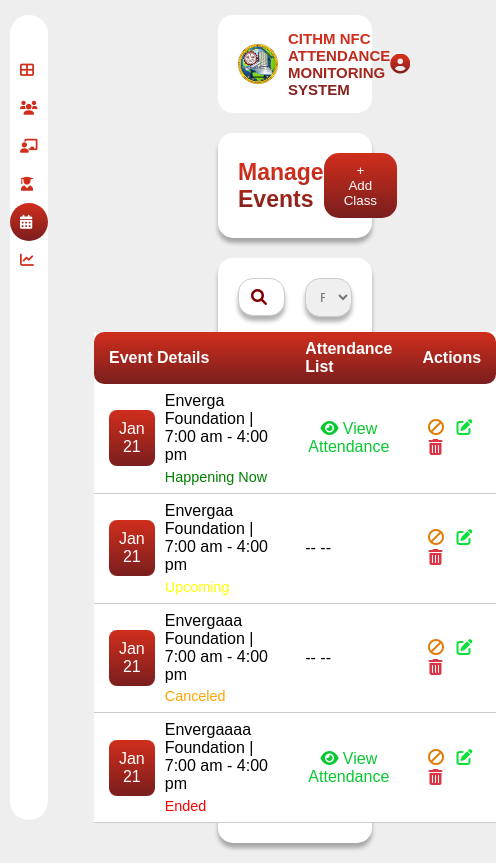
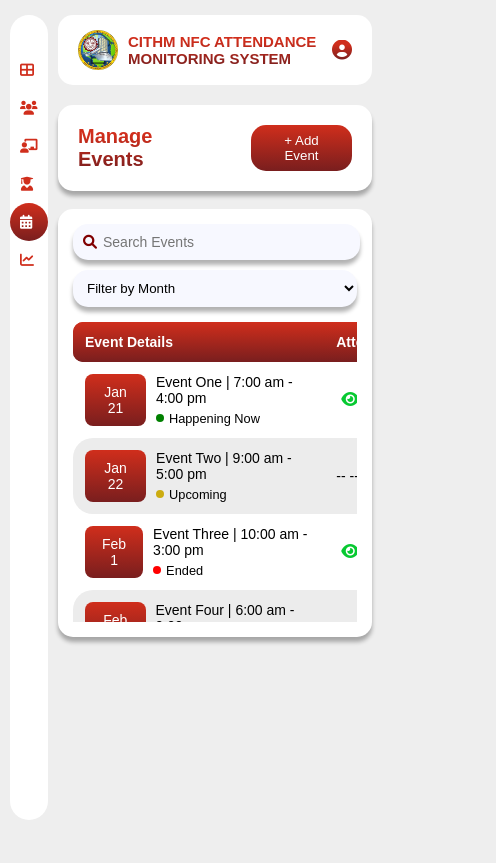
Before and after one commit to JeduSan/nfc-frontend, a Vue app: page /admin/manage-events in a window 390 px wide. Shown: the whole page, 496 px wide, since content can reach past the window. Built offline with nearby package versions, Linux system fonts and the light colour scheme.

Commit message:
huhu
added class list page
fixed manage event responsiveness
added new route path on index.js
fixed styles on table.css ,
added route on manage class
fixed style on mange teacher

```diff
--- a/src/router/index.js
+++ b/src/router/index.js
@@ -7,6 +7,7 @@ import ManageClass from '../views/admin/ManageClass.vue';
 import TeacherDashboard from '../views/teacher/Dashboard.vue';
 import ManageTeacher from '../views/admin/ManageTeacher.vue';
 import ManageStudent from '../views/admin/ManageStudent.vue';
+import ClassList from '../views/admin/ClassList.vue';
 
 import ManageEvents from '../views/admin/ManageEvents.vue';
 import Analytics from '../views/admin/Analytics.vue';
@@ -33,7 +34,8 @@ const routes = [
 
 
   // Register Student route
-  { path: '/admin/register-student', component: RegisterStudent, meta: { requiresRole: 'admin' } },  // Added route
+  { path: '/admin/register-student', component: RegisterStudent, meta: { requiresRole: 'admin' } },
+  { path: '/admin/class-list', component: ClassList, meta: { requiresRole: 'admin' } },
 
 
   // Teacher routes
--- a/src/styles/table.css
+++ b/src/styles/table.css
@@ -74,6 +74,7 @@
     border: none;
     border-radius: 15px;
     box-shadow: 0px 5px 4px rgba(0, 0, 0, 0.3);
+    background-color: #f7f8ff;
   }
 
   .search-bar i {
@@ -90,6 +91,7 @@
     border-radius: 15px;
     border: none;
     box-shadow: 0px 5px 4px rgba(0, 0, 0, 0.3);
+    background-color: #f7f8ff;
   }
 
   .data-table {
--- /dev/null
+++ b/src/views/admin/ClassList.vue
@@ -0,0 +1,165 @@
+<template>
+    <div class="page-wrapper">
+      <AdminSidebar />
+      <div class="page-content">
+        <AdminHeader />
+        <div class="page-body">
+          <div class="page-header">
+            <div class="header-content">
+              <div class="header-left">
+                <h1 class="header-title">Class List</h1>
+                <h2 class="header-section">RWLAB1-A</h2>
+                <p class="header-instructor">Instructor: <strong>Juan Dela Cruz</strong></p>
+              </div>
+              <button class="action-button">+ Add Student</button>
+            </div>
+          </div>
+
+          <section class="content-section">
+            <!-- Controls Section with Search -->
+            <div class="controls">
+              <div class="search-bar">
+                <input type="text" v-model="searchQuery" placeholder="Search Name" />
+                <i class="fas fa-search"></i>
+              </div>
+            </div>
+
+            <!-- Table with Students List -->
+            <table class="data-table">
+              <thead>
+                <tr>
+                  <th>Student Name</th>
+                  <th>Year</th>
+                  <th>Course</th>
+                  <th>Remove</th>
+                </tr>
+              </thead>
+              <tbody>
+                <tr
+                  v-for="(student, index) in filteredStudents"
+                  :key="index"
+                  :class="{ 'row-light': index % 2 === 0, 'row-dark': index % 2 !== 0 }"
+                >
+                  <td>{{ student.name }}</td>
+                  <td>{{ student.year }}</td>
+                  <td>{{ student.course }}</td>
+                  <td>
+                    <button class="remove-button" @click="removeStudent(index)">
+                      <i class="fas fa-user-minus"></i>
+                    </button>
+                  </td>
+                </tr>
+              </tbody>
+            </table>
+          </section>
+        </div>
+      </div>
+    </div>
+  </template>
+
+  <script>
+  import AdminSidebar from "@/components/AdminSidebar.vue";
+  import AdminHeader from "@/components/AdminHeader.vue";
+  import '../../styles/table.css';
+
+  export default {
+    components: {
+      AdminSidebar,
+      AdminHeader,
+    },
+    name: 'ClassList',
+    data() {
+      return {
+        searchQuery: '',
+        students: [
+          { name: 'Seki D. Cat', year: '4th Year', course: 'BSTM' },
+          { name: 'Juan Dela Cruz', year: '3rd Year', course: 'BSIT' },
+          { name: 'Anna Smith', year: '2nd Year', course: 'BSCHE' },
+          { name: 'Lia Tan', year: '4th Year', course: 'BSTM' },
+        ],
+      };
+    },
+    computed: {
+      filteredStudents() {
+        let filtered = this.students;
+
+        if (this.searchQuery) {
+          filtered = filtered.filter((student) => {
+            return student.name.toLowerCase().includes(this.searchQuery.toLowerCase());
+          });
+        }
+
+        return filtered;
+      },
+    },
+    methods: {
+      removeStudent(index) {
+        // Remove the student from the array
+        this.students.splice(index, 1);
+      },
+    },
+  };
+  </script>
+
+  <style scoped>
+  .page-header {
+    display: flex;
+    justify-content: space-between;
+    align-items: center;
+    background-color: #fff;
+    padding: 20px;
+    border-radius: 10px;
+    box-shadow: 0 4px 6px rgba(0, 0, 0, 0.1);
+    margin-bottom: 20px;
+  }
+
+  .header-content {
+    display: flex;
+    justify-content: space-between;
+    align-items: flex-start;
+    width: 100%;
+  }
+
+  .header-left {
+    display: flex;
+    flex-direction: column;
+  }
+
+  .header-title {
+    font-size: 20px;
+    color: #e53935;
+    margin: 0;
+  }
+
+  .header-section {
+    font-size: 18px;
+    margin: 5px 0 0 0;
+    color: #393939;
+  }
+
+  .header-instructor {
+    font-size: 14px;
+    color: #555;
+    margin: 5px 0;
+  }
+
+  .action-button {
+    margin-top: 40px;
+  }
+
+  .remove-button {
+    background: none;
+    border: none;
+    padding: 0;
+    cursor: pointer;
+  }
+
+  .remove-button i {
+    color: #99211f;
+    font-size: 18px;
+  }
+
+  .remove-button i:hover {
+    color: #7f1d1d;
+  }
+  </style>
--- a/src/views/admin/ManageClass.vue
+++ b/src/views/admin/ManageClass.vue
@@ -44,7 +44,9 @@
               >
                 <td>{{ classItem.className }}</td>
                 <td>{{ classItem.teacher }}</td>
-                <td><button class="view-button">View Class List</button></td>
+                <td>
+                  <button class="view-button" @click="viewClassList(classItem)">View Class List</button>
+                </td>
                 <td>
                   <button class="edit-button">
                     <i class="fas fa-edit"></i>
@@ -61,6 +63,7 @@
     </div>
   </div>
 </template>
+
 <script>
 import AdminSidebar from "@/components/AdminSidebar.vue";
 import AdminHeader from "@/components/AdminHeader.vue";
@@ -112,9 +115,14 @@ export default {
     filterClasses() {
       // Triggered when the filter changes
     },
+    viewClassList(classItem) {
+      // Use Vue Router to navigate to the class list page
+      this.$router.push(`/admin/class-list`);
+    },
   },
 };
 </script>
+
 <style scoped>
-
+/* You can add your custom styles here */
 </style>
--- a/src/views/admin/ManageEvents.vue
+++ b/src/views/admin/ManageEvents.vue
@@ -1,23 +1,25 @@
 <template>
-  <div class="manage-events">
+  <div class="page-wrapper">
     <AdminSidebar />
     <div class="page-content">
       <AdminHeader />
-      <div class="manage-body">
-        <div class="header">
+      <div class="page-body">
+        <div class="page-header">
           <h1>Manage Events</h1>
-          <button class="add-class-btn">+ Add Class</button>
+          <button class="action-button">+ Add Event</button>
         </div>
 
-        <section class="events-list">
-          <!-- Search and Filter -->
+        <section class="content-section">
+          <!-- Controls Section with Search and Filter -->
           <div class="controls">
             <div class="search-bar">
               <input type="text" v-model="searchQuery" placeholder="Search Events" />
               <i class="fas fa-search"></i>
             </div>
+
+            <!-- Filter -->
             <div class="filter">
-              <select v-model="selectedMonth">
+              <select v-model="selectedMonth" @change="filterEvents">
                 <option value="">Filter by Month</option>
                 <option value="january">January</option>
                 <option value="february">February</option>
@@ -26,8 +28,9 @@
             </div>
           </div>
 
-          <!-- Table -->
-          <table class="events-table">
+          <!-- Table Wrapper for Scrolling -->
+          <div class="table-wrapper">
+            <table class="data-table">
               <thead>
                 <tr>
                   <th>Event Details</th>
@@ -36,7 +39,11 @@
                 </tr>
               </thead>
               <tbody>
-              <tr v-for="event in filteredEvents" :key="event.id">
+                <tr
+                  v-for="(event, index) in filteredEvents"
+                  :key="event.id"
+                  :class="{ 'row-light': index % 2 === 0, 'row-dark': index % 2 !== 0 }"
+                >
                   <td>
                     <div class="event-info">
                       <div class="event-date">
@@ -46,21 +53,20 @@
                         </div>
                       </div>
                       <div>{{ event.name }} | {{ event.time }}
-                      <div class="event-status" :class="event.status.toLowerCase().replace(/ /g, '_')">{{ event.status }}
+                        <div class="event-status" :class="event.status.toLowerCase().replace(/ /g, '_')">
+                          <span class="status-circle"></span>
+                          {{ event.status }}
                         </div>
                       </div>
                     </div>
                   </td>
                   <td>
-                  <span v-if="event.status === 'Happening Now' || event.status === 'Ended'" class="view-attendance">
+                    <span v-if="event.status === 'Happening Now' || event.status === 'Ended'" class="view-button">
                       <button class="viewattendance-button"><i class="fas fa-eye"></i> View Attendance</button>
                     </span>
                     <span v-else>-- --</span>
                   </td>
                   <td>
-                  <button class="cancel-button">
-                    <i class="fas fa-flip-horizontal fa-cancel"></i>
-                  </button>
                     <button class="edit-button">
                       <i class="fas fa-edit"></i>
                     </button>
@@ -71,6 +77,7 @@
                 </tr>
               </tbody>
             </table>
+          </div>
         </section>
       </div>
     </div>
@@ -78,223 +85,56 @@
 </template>
 
 <script>
-
 import AdminSidebar from "@/components/AdminSidebar.vue";
 import AdminHeader from "@/components/AdminHeader.vue";
+import '../../styles/table.css';
 
 export default {
   components: {
     AdminSidebar,
     AdminHeader,
   },
-
   name: 'ManageEvents',
   data() {
     return {
       searchQuery: '',
-      selectedMonth: '',
+      selectedMonth: '',  // Model for the filter
       events: [
-        {
-          id: 1,
-          date: { month: "Jan", day: 21 },
-          name: "Enverga Foundation",
-          time: "7:00 am - 4:00 pm",
-          status: "Happening Now",
-        },
-        {
-          id: 2,
-          date: { month: "Jan", day: 21 },
-          name: "Envergaa Foundation",
-          time: "7:00 am - 4:00 pm",
-          status: "Upcoming",
-        },
-        {
-          id: 3,
-          date: { month: "Jan", day: 21 },
-          name: "Envergaaa Foundation",
-          time: "7:00 am - 4:00 pm",
-          status: "Canceled",
-        },
-        {
-          id: 4,
-          date: { month: "Jan", day: 21 },
-          name: "Envergaaaa Foundation",
-          time: "7:00 am - 4:00 pm",
-          status: "Ended",
-        },
+        { id: 1, date: { month: "Jan", day: 21 }, name: "Event One", time: "7:00 am - 4:00 pm", status: "Happening Now" },
+        { id: 2, date: { month: "Jan", day: 22 }, name: "Event Two", time: "9:00 am - 5:00 pm", status: "Upcoming" },
+        { id: 3, date: { month: "Feb", day: 1 }, name: "Event Three", time: "10:00 am - 3:00 pm", status: "Ended" },
+        { id: 4, date: { month: "Feb", day: 14 }, name: "Event Four", time: "6:00 am - 9:00 pm", status: "Canceled" },
       ],
     };
   },
   computed: {
     filteredEvents() {
-      return this.events.filter((event) => {
-        const matchesSearch = event.name.toLowerCase().includes(this.searchQuery.toLowerCase());
-        const matchesMonth = this.selectedMonth ? event.date.startsWith(this.selectedMonth) : true;
-        return matchesSearch && matchesMonth;
+      let filteredEvents = this.events;
+
+      if (this.searchQuery) {
+        filteredEvents = filteredEvents.filter((event) => {
+          return event.name.toLowerCase().includes(this.searchQuery.toLowerCase());
         });
+      }
+
+      if (this.selectedMonth) {
+        filteredEvents = filteredEvents.filter((event) => {
+          return event.date.month.toLowerCase() === this.selectedMonth.toLowerCase();
+        });
+      }
+
+      return filteredEvents;
+    },
+  },
+  methods: {
+    filterEvents() {
+      // Triggered when the filter changes
     },
   },
 };
 </script>
 
 <style scoped>
-.manage-events {
-  display: flex;
-}
-
-.manage-body {
-  padding: 0px;
-}
-
-.page-content {
-  margin-left: 200px;
-  width: calc(100% - 200px);
-  display: flex;
-  flex-direction: column;
-}
-
-.header {
-
-  display: flex;
-  justify-content: space-between;
-  align-items: center;
-  background-color: #ffff;
-  padding: 20px 20px;
-  margin: 5px 18px;
-  border-radius: 15px;
-  box-shadow: 0px 5px 4px rgba(0, 0, 0, 0.3);
-}
-
-.header h1 {
-  margin: 0;
-  font-size: 23px;
-  background: #d02e1c;
-  background: linear-gradient(to bottom, #d02e1c 23%, #791e1e 100%);
-  -webkit-background-clip: text;
-  -webkit-text-fill-color: transparent;
-}
-
-.add-class-btn {
-  background: linear-gradient(180deg, rgba(208, 46, 28, 1) 0%, rgba(121, 30, 30, 1) 100%);
-  color: #fff;
-  border: none;
-  padding: 10px 20px;
-  cursor: pointer;
-  border-radius: 15px;
-}
-
-.events-list {
-
-  display: flex;
-  justify-content: space-between;
-  align-items: center;
-  background-color: #ffff;
-  padding: 20px 20px;
-  margin: 20px 18px;
-  border-radius: 15px;
-  box-shadow: 0px 5px 4px rgba(0, 0, 0, 0.3);
-  flex-direction: column;
-}
-
-.controls {
-  display: flex;
-  flex-direction: row;
-  width: 100%;
-  justify-content: space-around;
-  margin-bottom: 15px;
-  gap: 20px;
-}
-
-.controls .search-bar {
-  flex: 1;
-}
-
-.search-bar {
-  position: relative;
-  width: 100%;
-}
-
-.search-bar input {
-  padding: 10px;
-  width: 100%;
-  border: 1px solid #ccc;
-  border-radius: 15px;
-  box-shadow: 0px 5px 4px rgba(0, 0, 0, 0.3);
-}
-
-.search-bar input[type="text"] {
-  width: 100%;
-  /* Ensure the input takes full width */
-  padding-left: 35px;
-  /* Add padding to the left to make space for the icon */
-  padding-right: 10px;
-  /* Optional: Add padding to the right */
-  box-sizing: border-box;
-  /* Ensure padding is included in the width */
-}
-
-.search-bar i {
-  position: absolute;
-  top: 48%;
-  left: 13px;
-  /* Position the icon inside the input field */
-  transform: translateY(-50%);
-  font-size: 16px;
-  color: maroon;
-  pointer-events: none;
-  /* Ensure the icon doesn't interfere with input clicks */
-}
-
-.filter select {
-  padding: 10px;
-  border: 1px solid #ccc;
-  border-radius: 15px;
-  box-shadow: 0px 5px 4px rgba(0, 0, 0, 0.3);
-  color: rgb(117, 117, 117);
-}
-
-.events-table {
-  width: 100%;
-  border-collapse: collapse;
-  background-color: #fff;
-}
-
-.events-table thead {
-  background: linear-gradient(180deg, rgba(208, 46, 28, 1) 0%, rgba(121, 30, 30, 1) 100%);
-  box-shadow: 0;
-}
-
-.events-table thead tr:first-child th:first-child {
-  border-top-left-radius: 10px;
-  border-bottom-left-radius: 10px;
-}
-
-.events-table thead tr:first-child th {
-  border-bottom: 0px solid #ccc;
-}
-
-.events-table thead tr:first-child th:last-child {
-  border-top-right-radius: 10px;
-  border-bottom-right-radius: 10px;
-}
-
-.events-table th,
-.events-table td {
-  padding: 15px;
-  text-align: left;
-  border-bottom: 1px solid #ccc;
-}
-
-.events-table th {
-  padding-top: 8px;
-  padding-bottom: 8px;
-  color: #fff;
-}
-
-.events-table td {
-  padding-top: 8px;
-  padding-bottom: 8px;
-}
 
 .event-info {
   display: flex;
@@ -322,30 +162,39 @@ export default {
 }
 
 .event-status {
-  font-size: 0.9rem;
+  font-size: 0.8rem;
   margin-top: 0.3rem;
+  display: flex;
+  align-items: center;
+  gap: 5px;
 }
 
-.event-status.happening_now {
-  color: green;
+.status-circle {
+  width: 8px;
+  height: 8px;
+  border-radius: 50%;
+  background-color: currentColor;
 }
 
-.event-status.upcoming {
-  color: yellow;
+.event-status.happening_now .status-circle {
+  background-color: green;
 }
 
-.event-status.canceled {
-  color: orange;
+.event-status.upcoming .status-circle {
+  background-color: rgb(204, 172, 16);
 }
 
-.event-status.ended {
-  color: red;
+.event-status.canceled .status-circle {
+  background-color: orange;
+}
+
+.event-status.ended .status-circle {
+  background-color: red;
 }
 
 .cancel-button,
 .edit-button,
 .delete-button {
-  background-color: #fff;
   border: none;
   font-size: 16px;
   cursor: pointer;
@@ -371,4 +220,24 @@ export default {
 .delete-button {
   color: #dc3545;
 }
+
+
+@media (max-width: 768px) {
+
+  .data-table th, .data-table td {
+    padding: 12px;
+    font-size: 14px;
+    min-width: 150px;
+  }
+
+
+  .table-wrapper {
+    overflow-x: auto;
+  }
+
+
+  .data-table {
+    min-width: 600px;
+  }
+}
 </style>
--- a/src/views/admin/ManageTeacher.vue
+++ b/src/views/admin/ManageTeacher.vue
@@ -86,7 +86,7 @@ export default {
     };
   },
   computed: {
-    // Get a list of all unique departments for the filter dropdown
+
     departments() {
       return [...new Set(this.teachers.map(teacher => teacher.department))];
     },
@@ -110,7 +110,7 @@ export default {
   },
   methods: {
     filterTeachers() {
-      // Triggered when the filter changes
+
     },
   },
 };
```
Lines whose indentation alone changed are shown as unchanged.
